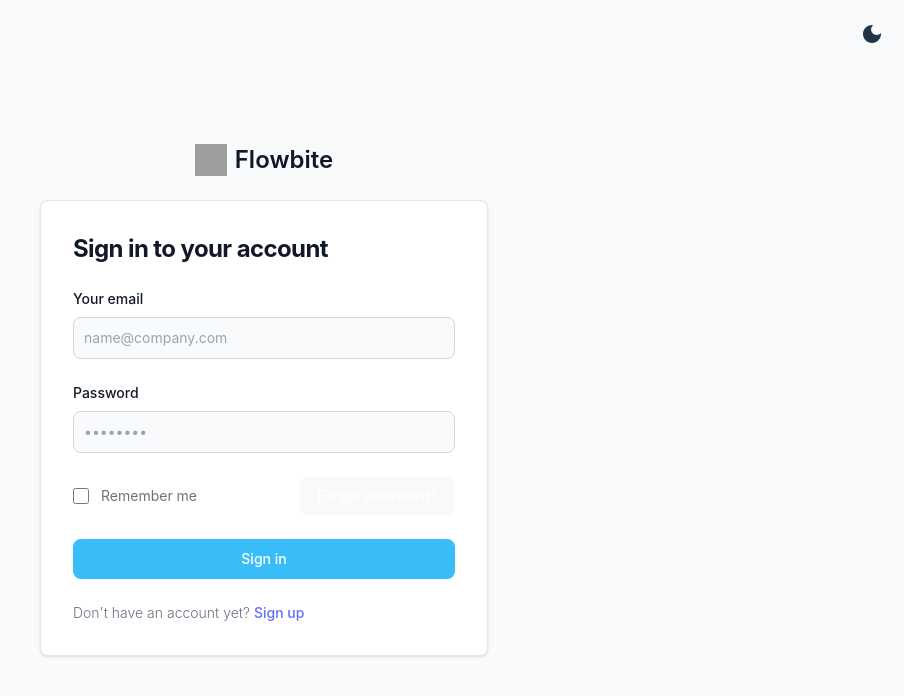
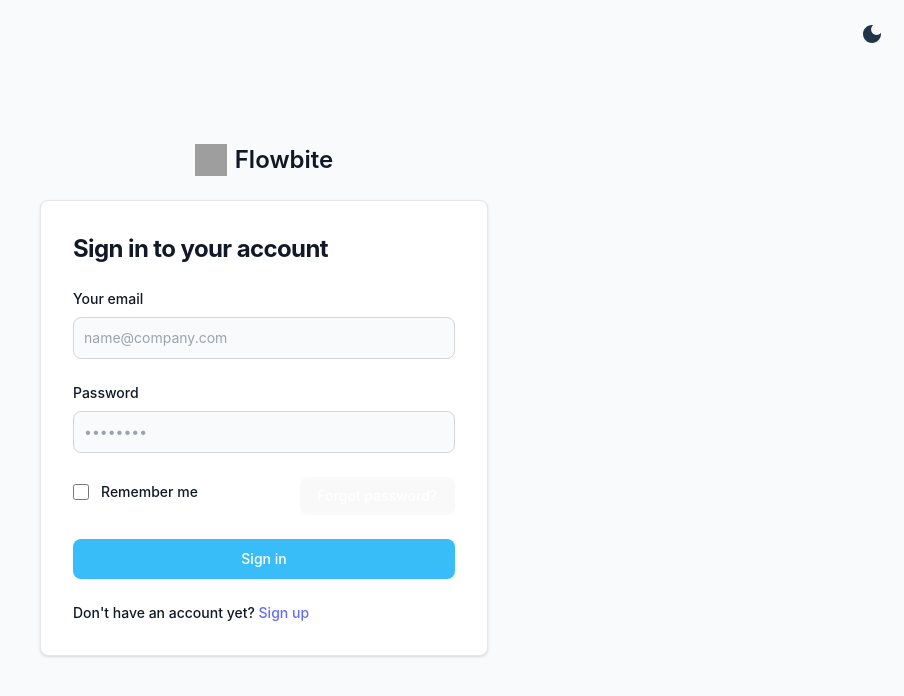
Before and after one commit to Nicolas-ggd/covid19-api-vite-react, a React (Vite) app: page / in a window 1280 px wide. Shown: the top 696 px of the page, without its empty margins (376-1280 px from the left). Built offline with nearby package versions, Linux system fonts and the light colour scheme; grey boxes are pictures that could not be loaded.

Commit message:
fix: fix sign in dark mode

```diff
--- a/src/components/authorization/SignIn.jsx
+++ b/src/components/authorization/SignIn.jsx
@@ -105,7 +105,7 @@
                                             <input id="remember" aria-describedby="remember" type="checkbox" className={`w-4 h-4 border border-gray-300 rounded bg-gray-50 focus:ring-3 ${isDarkMode ? 'focus:ring-primary-600 dark:bg-gray-700 dark:border-gray-600 dark:focus:ring-primary-600 dark:ring-offset-gray-800' : 'focus:ring-primary-300'}`} required="" />
                                         </div>
                                         <div className={`ml-3 text-sm ${isDarkMode ? 'text-gray-300' : 'text-gray-500'}`}>
-                                            <label htmlFor="remember" className="text-gray-500 dark:text-gray-300">Remember me</label>
+                                            <label htmlFor="remember" className={`block mb-2 text-sm font-medium ${isDarkMode ? 'text-white' : 'text-gray-900'}`}>Remember me</label>
                                         </div>
                                     </div>
                                     <button onClick={toggleForgotPassword} type="button" className={`text-sm font-medium text-primary-600 hover:underline ${isDarkMode ? 'dark:text-primary-500' : ''} cursor-pointer`}>
@@ -117,7 +117,7 @@
                                     Sign in
                                 </button>
 
-                                <p className={`text-sm font-light ${isDarkMode ? 'text-gray-400' : 'text-gray-500'}`}>
+                                <p className={`block mb-2 text-sm font-medium ${isDarkMode ? 'text-white' : 'text-gray-900'}`}>
                                     Don't have an account yet?{' '}
                                     <a onClick={closeSignIn} className={`font-medium text-primary-600 hover:underline ${isDarkMode ? 'dark:text-primary-500' : ''} cursor-pointer outline-none`}>
                                         Sign up
```
